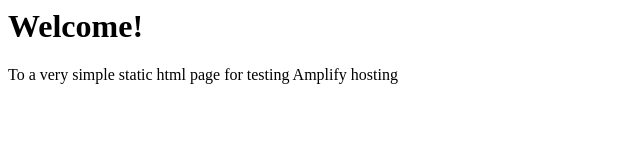
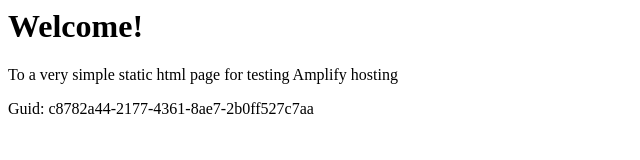
Before and after one commit to aws-aemilia-lhr/Github-PR-Commit-Integration-Test-DoNotTouch-v1-prod-eu-west-2, a website: page src/index.html in a window 1280 px wide. Shown: the whole page, without its empty margins (0-640 px from the left). Drawn offline with Linux system fonts and the light colour scheme.

Commit message:
commit from integ tests

```diff
--- a/src/index.html
+++ b/src/index.html
@@ -1,3 +1,5 @@
+
+
 <html lang="en">
 
 <head>
@@ -10,6 +12,6 @@
 <body>
     <h1>Welcome!</h1>
     <p>To a very simple static html page for testing Amplify hosting</p>
-</body>
+    <p>Guid: c8782a44-2177-4361-8ae7-2b0ff527c7aa</p></body>
 
 </html>
```
